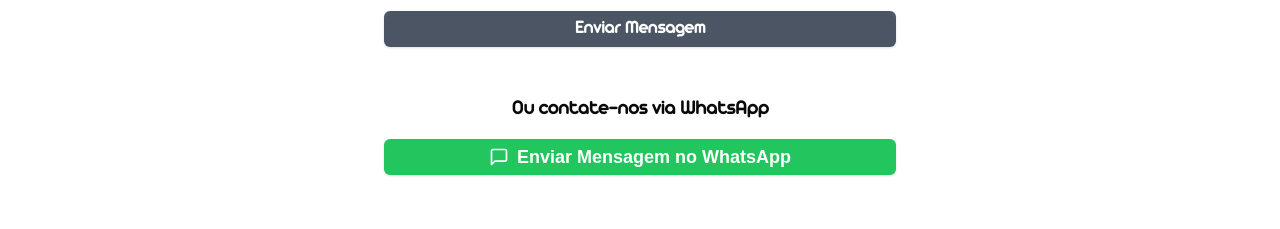
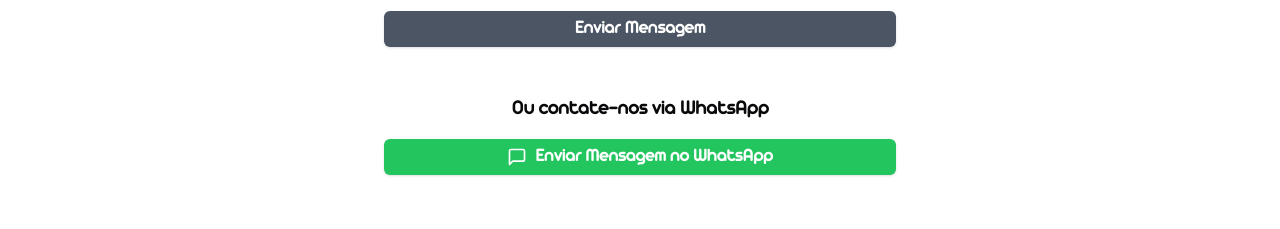
Before and after one commit to fernando-devc/colabdevs, a Next.js app: page / in a window 1280 px wide. Shown: the part 3373-3602 px from the top of the page. Built offline with nearby package versions, Linux system fonts and the light colour scheme.

Commit message:
ajustando fonte do botão

```diff
--- a/src/components/WhatsAppButton.tsx
+++ b/src/components/WhatsAppButton.tsx
@@ -2,6 +2,10 @@
 
 import { Button } from "@/components/ui/button";
 import { MessageSquare } from 'lucide-react';
+import localFont from 'next/font/local';
+
+const FontArista = localFont({ src: 'fonts/Arista-Pro-Regular-trial.woff2' });
+
 
 interface WhatsAppButtonProps {
   phoneNumber: string;
@@ -17,7 +21,7 @@
   return (
     <Button
       onClick={handleWhatsAppClick}
-      className={`w-full bg-green-500 text-white hover:bg-green-600 py-3 md:py-4 text-base md:text-lg font-semibold flex items-center justify-center space-x-2`}
+      className={`w-full bg-green-500 text-white hover:bg-green-600 py-3 md:py-4 text-base md:text-lg font-semibold flex items-center justify-center space-x-2 ${FontArista.className}`}
     >
       <MessageSquare className="w-5 h-5" aria-hidden="true" />
       <span>Enviar Mensagem no WhatsApp</span>
```
